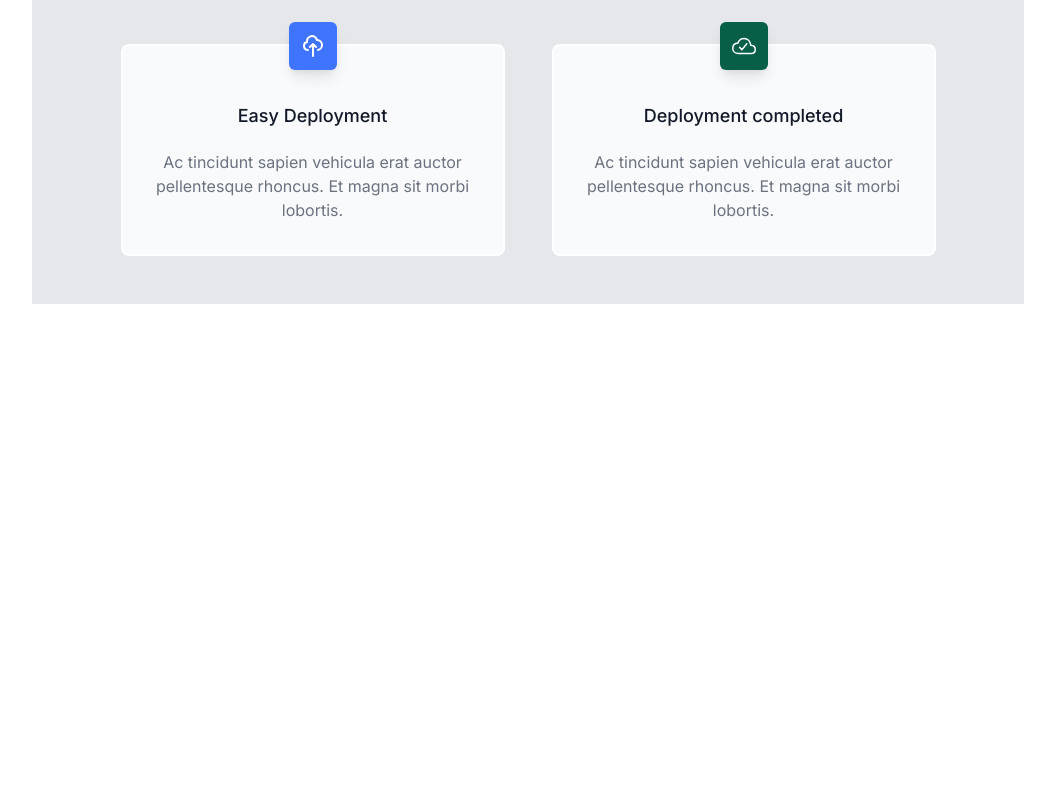
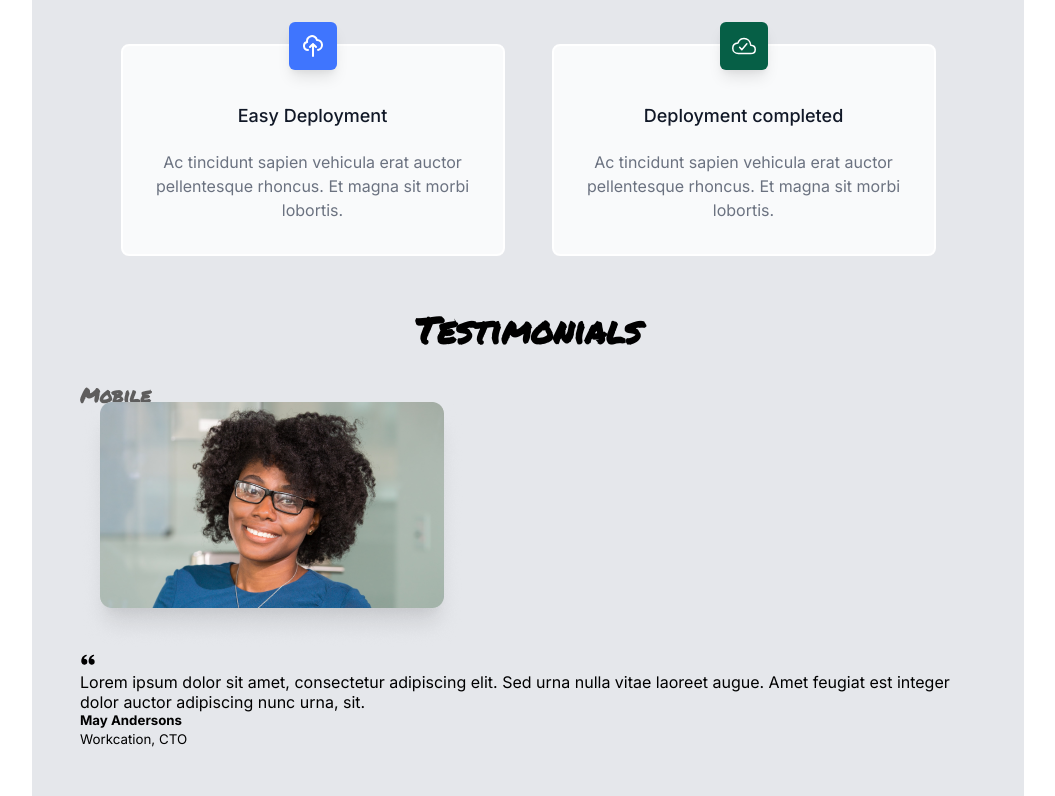
Before and after one commit to adex-badr18/scrimba-component-library-project, a React (Vite) app: page / in a window 1280 px wide. Shown: the part 1232-2028 px from the top of the page, without its empty margins (112-1167 px from the left). Before the commit the page ends 1536 px from the top, so only its background shows below. Built offline with nearby package versions, Linux system fonts and the light colour scheme.

Commit message:
Render Testimonials component

```diff
--- a/src/App.jsx
+++ b/src/App.jsx
@@ -4,8 +4,7 @@ import Navbar from './components/Navbar/Navbar';
 import Badges from './components/Badges/Badges';
 import Banners from './components/Banners/Banners';
 import Cards from './components/Cards/Cards';
-import Testimonial from './components/Testimonials/TestimonialWithImage';
-import TestimonialWithImage from './components/Testimonials/TestimonialWithImage';
+import Testimonials from './components/Testimonials/Testimonials';
 
 function App() {
     return (
@@ -16,6 +15,7 @@ function App() {
                 <Badges />
                 <Banners />
                 <Cards />
+                <Testimonials />
             </main>
         </div>
     )
--- a/src/components/Testimonials/TestimonialWithImage.jsx
+++ b/src/components/Testimonials/TestimonialWithImage.jsx
@@ -7,11 +7,11 @@ export default function TestimonialWithImage({ children, image, size, className,
     const classes = classNames(className, sizeClass);
 
     return (
-        <div className={`testimonial ${classes}`}>
+        <div className={`testimg ${classes}`} {...rest}>
             {image}
-            <div className="testimonial-body">
+            <div className="testimg-body">
                 <BiSolidQuoteAltLeft className="quote-icon" />
-                {Children}
+                {children}
             </div>
         </div>
     )
--- /dev/null
+++ b/src/components/Testimonials/Testimonials.jsx
@@ -0,0 +1,25 @@
+import Testimonial from './Testimonial';
+import TestimonialWithImage from './TestimonialWithImage';
+import mobileImg from '/testimonial-landscape.png';
+
+export default function Testimonials() {
+    const imgMobile = <img src={mobileImg} alt='Testimonial' />;
+
+    return (
+        <section id="testsimg" className="testsimg">
+            <h1 className="title testsimg-title">Testimonials</h1>
+
+            <div className="testsimg-container">
+                <div className="testimg-container">
+                    <h3 className="title testimg-title">Mobile</h3>
+                    <TestimonialWithImage image={imgMobile} size='mobile'>
+                        <p>Lorem ipsum dolor sit amet, consectetur adipiscing elit. Sed urna nulla vitae laoreet augue. Amet feugiat est integer dolor auctor adipiscing nunc urna, sit. </p>
+
+                        <h5>May Andersons</h5>
+                        <small>Workcation, CTO</small>
+                    </TestimonialWithImage>
+                </div>
+            </div>
+        </section>
+    )
+}
```
